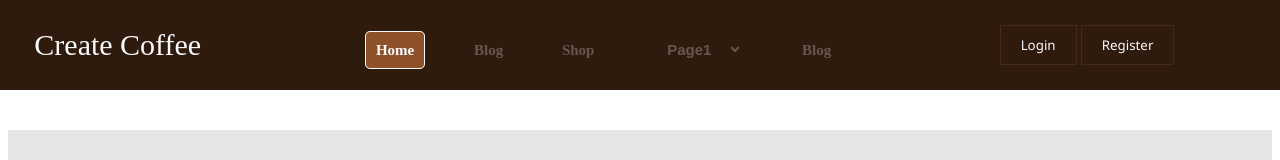
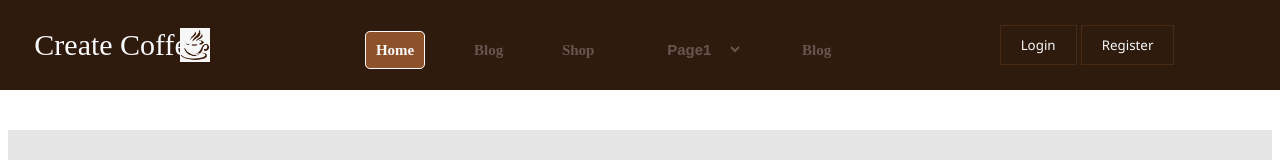
Before and after one commit to EmranCo/Web-Boot-Camb-Test-2, a plain HTML site: page index.html in a window 1280 px wide. Shown: the top 160 px of the page. Drawn offline with Linux system fonts and the light colour scheme.

Commit message:
Update main.css

```diff
--- a/main.css
+++ b/main.css
@@ -42,7 +42,7 @@ header{
     background-color: transparent;
     border: none;
     cursor: pointer;
-    background-image: url('../Images/3.png');
+    background-image: url('3.png');
     background-size: 30px;
     background-position-x: right;
     background-repeat: no-repeat;
```
